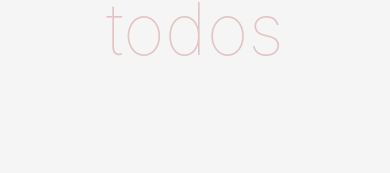
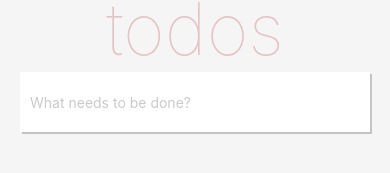
Before and after one commit to TheKetan2/ReactNativeInAction, a React Native app in the folder TodoApp/: screen / in a window 390 px wide. Shown: the part 155-328 px from the top of the page. Built offline with nearby package versions, Linux system fonts and the light colour scheme.

Commit message:
added Input field

```diff
--- a/TodoApp/App.js
+++ b/TodoApp/App.js
@@ -2,6 +2,7 @@ import React, { Component } from "react";
 import { StyleSheet, Text, View, ScrollView } from "react-native";
 
 import Heading from "./app/Heading";
+import Input from "./app/Input";
 
 class App extends Component {
   constructor() {
@@ -12,11 +13,16 @@ class App extends Component {
       type: "All"
     };
   }
+  inputChange(inputValue) {
+    console.log("Input Value", inputValue);
+    this.setState({ inputValue });
+  }
   render() {
     return (
       <View style={styles.container}>
         <ScrollView keyboardShouldPersistTaps="always" style={styles.content}>
-          <Heading></Heading>
+          <Heading />
+          <Input></Input>
         </ScrollView>
       </View>
     );
--- /dev/null
+++ b/TodoApp/app/Input.js
@@ -0,0 +1,31 @@
+import React from "react";
+import { View, TextInput, StyleSheet } from "react-native";
+
+const Input = () => (
+  <View style={styles.inputContainer}>
+    <TextInput
+      style={styles.input}
+      placeholder="What needs to be done?"
+      placeholderTextColor="#CACACA"
+      selectionColor="#666666"
+    ></TextInput>
+  </View>
+);
+
+const styles = StyleSheet.create({
+  inputContainer: {
+    marginLeft: 20,
+    marginRight: 20,
+    shadowOpacity: 0.2,
+    shadowColor: "#000000",
+    shadowOffset: { width: 2, height: 2 }
+  },
+  input: {
+    height: 60,
+    backgroundColor: "#ffffff",
+    paddingLeft: 10,
+    paddingRight: 10
+  }
+});
+
+export default Input;
```
